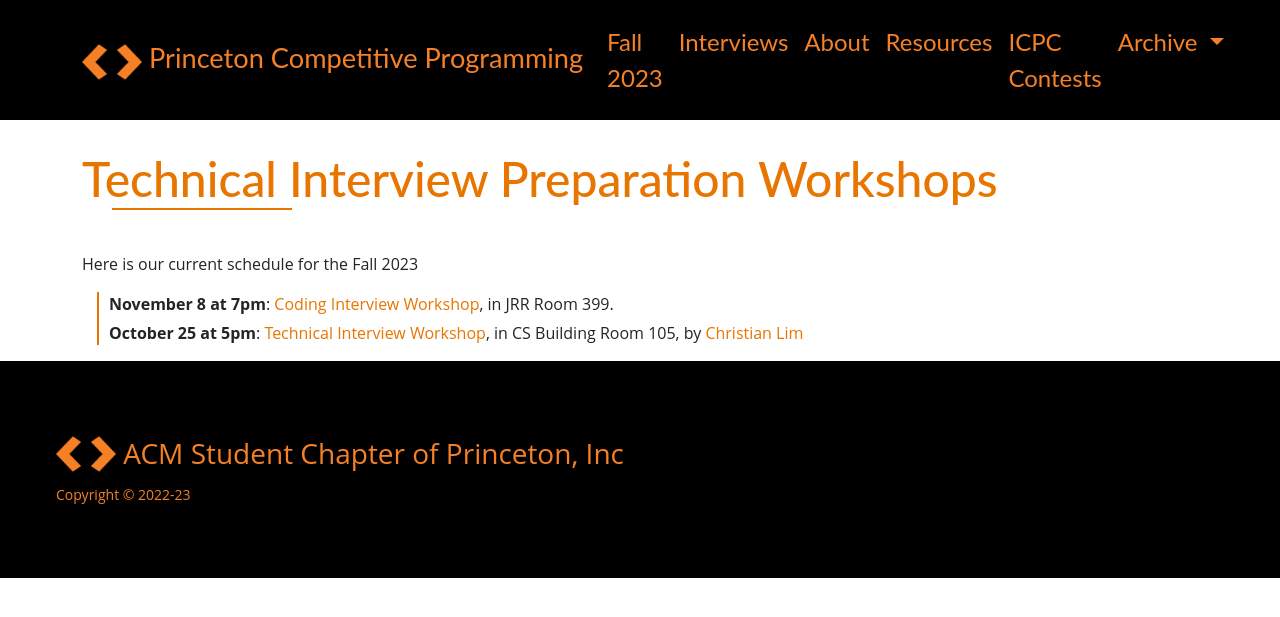
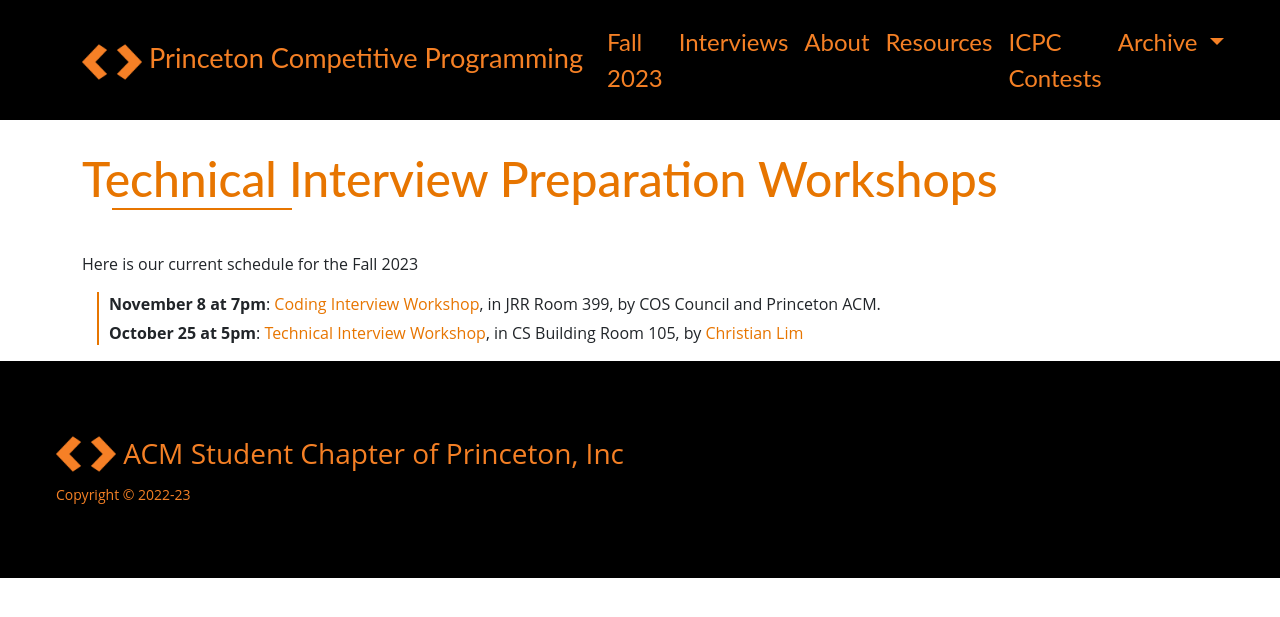
Before and after one commit to Princeton-Competitive-Programming/princeton-competitive-programming, a Jekyll site: the page built from pages/intPrepF23.md, in a window 1280 px wide. Shown: the top 617 px of the page. Built offline with Jekyll 4.4.1, drawn with Linux system fonts in a browser that asks for light colours; nearby versions of some CDN libraries.

Commit message:
Int prep 2 more

```diff
--- a/pages/intPrep2F23.html
+++ b/pages/intPrep2F23.html
@@ -13,6 +13,7 @@
       <i class="bi bi-calendar-check"></i> November 8 (Wed)<br />
       <i class="bi bi-clock"></i> 7-8:30pm <br />
       <i class="bi bi-geo-alt-fill"></i> JRR Room 399 <br />
+      <i class="bi bi-person-fill"></i> COS Council and Princeton ACM
     </div>
 
     <div class="col-md-10">
--- a/pages/intPrepF23.md
+++ b/pages/intPrepF23.md
@@ -7,5 +7,5 @@
 
 Here is our current schedule for the Fall 2023
 
- * **November 8 at 7pm**: [Coding Interview Workshop]({{ site.baseurl }}/interview_prep_f23/session_2), in JRR Room 399.
+ * **November 8 at 7pm**: [Coding Interview Workshop]({{ site.baseurl }}/interview_prep_f23/session_2), in JRR Room 399, by COS Council and Princeton ACM.
  * **October 25 at 5pm**: [Technical Interview Workshop]({{ site.baseurl }}/interview_prep_f23/session_1), in CS Building Room 105, by [Christian Lim](https://www.yongwhan.io/)
```
